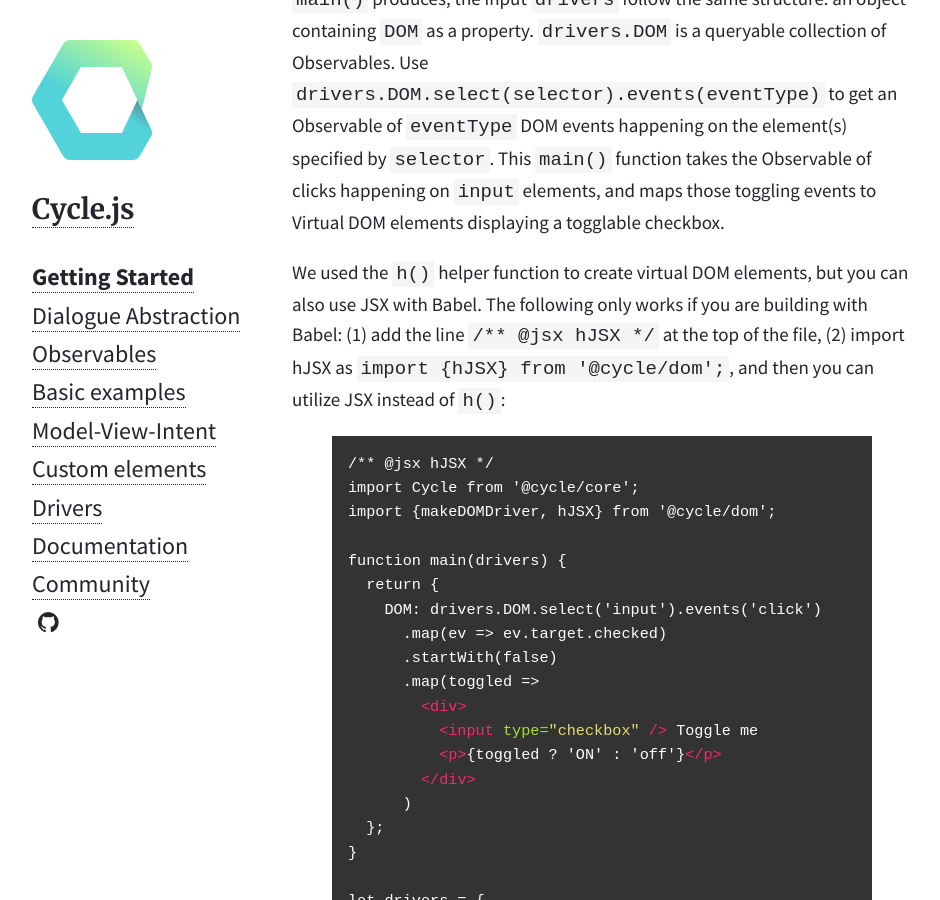
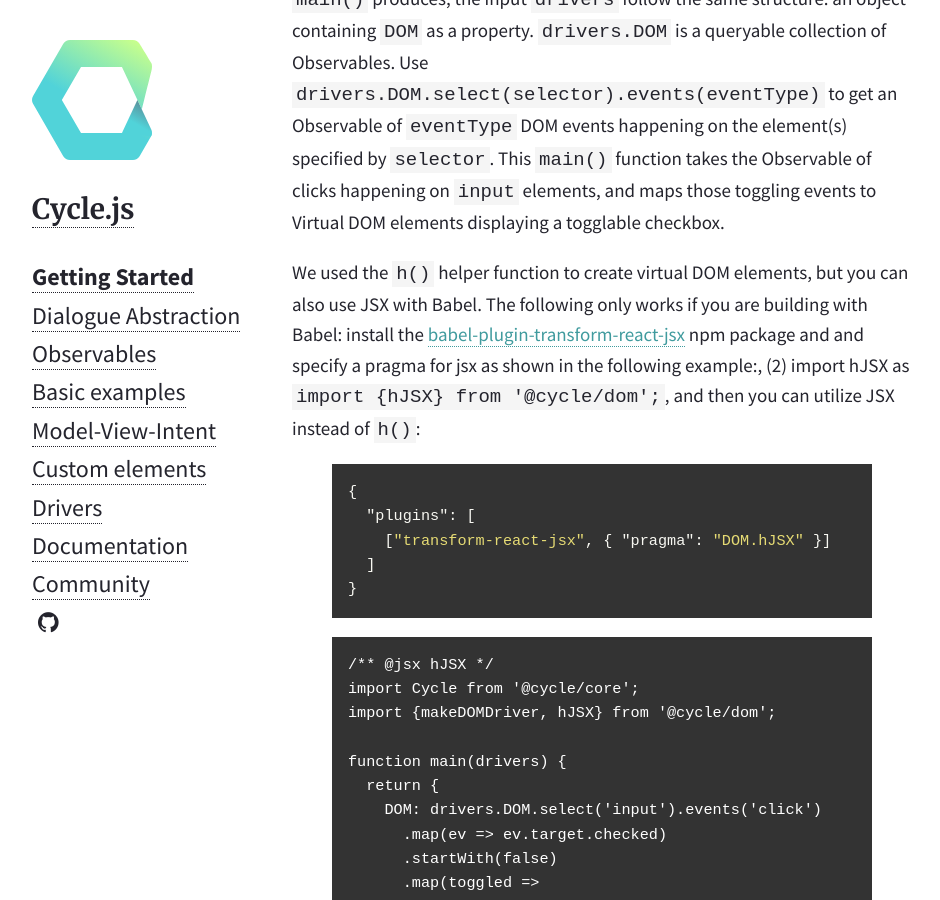
Before and after one commit to cyclejs/old-website, a Jekyll site: the page built from _posts/2015-01-31-getting-started.md, in a window 1280 px wide and 900 px high, scrolled down 3233 px. Shown: the whole window, without its empty margins (168-1108 px from the left). Built offline with Jekyll 4.4.1, drawn with Linux system fonts in a browser that asks for light colours; nearby versions of some CDN libraries.

Commit message:
Update hJSX example to work with Babel 6
A week ago Babel 6 has been released and with how JSX gets transformed.

```diff
--- a/_posts/2015-01-31-getting-started.md
+++ b/_posts/2015-01-31-getting-started.md
@@ -103,7 +103,15 @@
 
 Function `main()` now takes `drivers` as input. Just like the output `main()` produces, the input `drivers` follow the same structure: an object containing `DOM` as a property. `drivers.DOM` is a queryable collection of Observables. Use `drivers.DOM.select(selector).events(eventType)` to get an Observable of `eventType` DOM events happening on the element(s) specified by `selector`. This `main()` function takes the Observable of clicks happening on `input` elements, and maps those toggling events to Virtual DOM elements displaying a togglable checkbox.
 
-We used the `h()` helper function to create virtual DOM elements, but you can also use JSX with Babel. The following only works if you are building with Babel: (1) add the line `/** @jsx hJSX */` at the top of the file, (2) import hJSX as `import {hJSX} from '@cycle/dom';`, and then you can utilize JSX instead of `h()`:
+We used the `h()` helper function to create virtual DOM elements, but you can also use JSX with Babel. The following only works if you are building with Babel: install the [babel-plugin-transform-react-jsx](http://babeljs.io/docs/plugins/transform-react-jsx/) npm package and and specify a pragma for jsx as shown in the following example:, (2) import hJSX as `import {hJSX} from '@cycle/dom';`, and then you can utilize JSX instead of `h()`:
+
+{% highlight json %}
+{
+  "plugins": [
+    ["transform-react-jsx", { "pragma": "DOM.hJSX" }]
+  ]
+}
+{% endhighlight %}
 
 {% highlight html %}
 /** @jsx hJSX */
```
